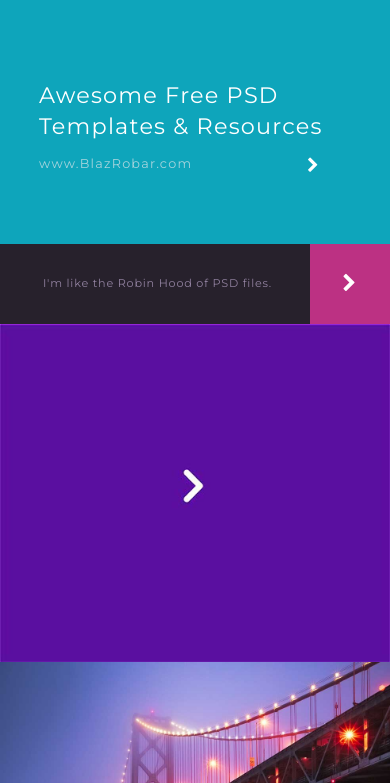
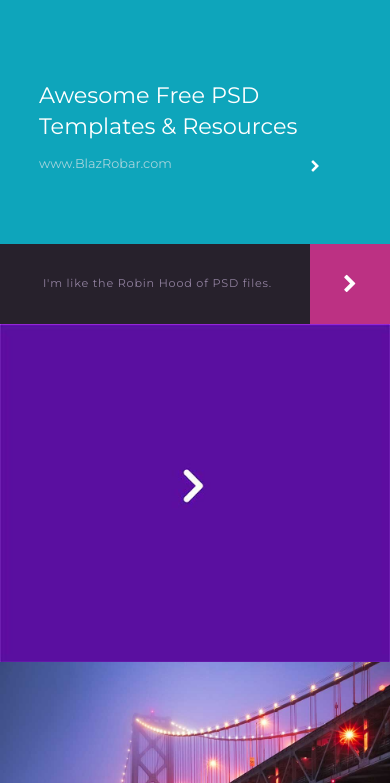
Before and after one commit to webdevdjm/goblaz, a website: page app/index.html in a window 390 px wide. Shown: the part 61-844 px from the top of the page. Drawn offline with Linux system fonts and the light colour scheme.

Commit message:
Responsive work

```diff
--- a/app/index.html
+++ b/app/index.html
@@ -40,7 +40,7 @@
       <div class="row-across">
         <a href="#">www.BlazRobar.com</a>
         <div class="chevron">
-          <i class="fa fa-chevron-right" aria-hidden="true"></i>
+          <a href="#"><i class="fa fa-chevron-right" aria-hidden="true"></i></a>
         </div>
       </div>
     </div>
@@ -51,7 +51,7 @@
         <p>I'm like the Robin Hood of PSD files.</p>
       </div>
       <div class="cta-arrow">
-        <i class="fa fa-chevron-right" aria-hidden="true"></i>
+        <a href="#"><i class="fa fa-chevron-right" aria-hidden="true"></i></a>
       </div>
     </section>
 
--- a/app/scss/_banner.scss
+++ b/app/scss/_banner.scss
@@ -28,6 +28,14 @@
   display: flex;
   justify-content: space-between;
   padding-right: 10%;
+}
+
+.chevron a {
+  color: #fff;
+
+  &:hover {
+    color: #ccc;
+  }
 }
 
 @media screen and (min-width: 640px) {
--- a/app/scss/_cta.scss
+++ b/app/scss/_cta.scss
@@ -24,6 +24,12 @@
   justify-content: center;
   font-size: 1.2rem;
   display: flex;
+
+  a {
+    &:hover {
+      color: #ccc;
+    }
+  }
 }
 
 @media screen and (min-width: 640px) {
--- a/app/scss/_global.scss
+++ b/app/scss/_global.scss
@@ -1,7 +1,7 @@
 body {
   font-family: 'Montserrat', sans-serif;
   color: #fff;
-  letter-spacing: 1.2px;
+
 }
 
 .wrapper {
```
Also changed, not shown: app/css/styles.css.
